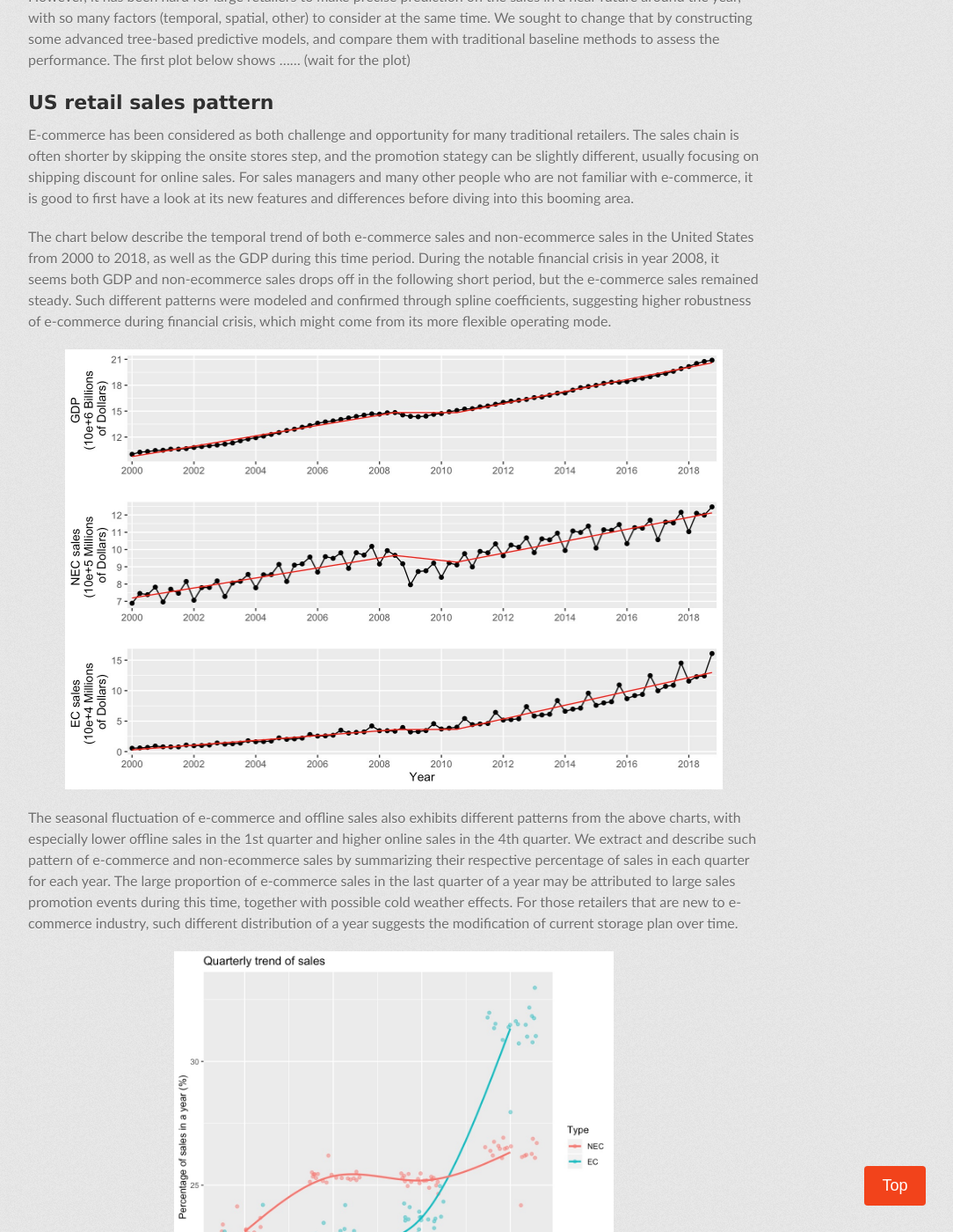
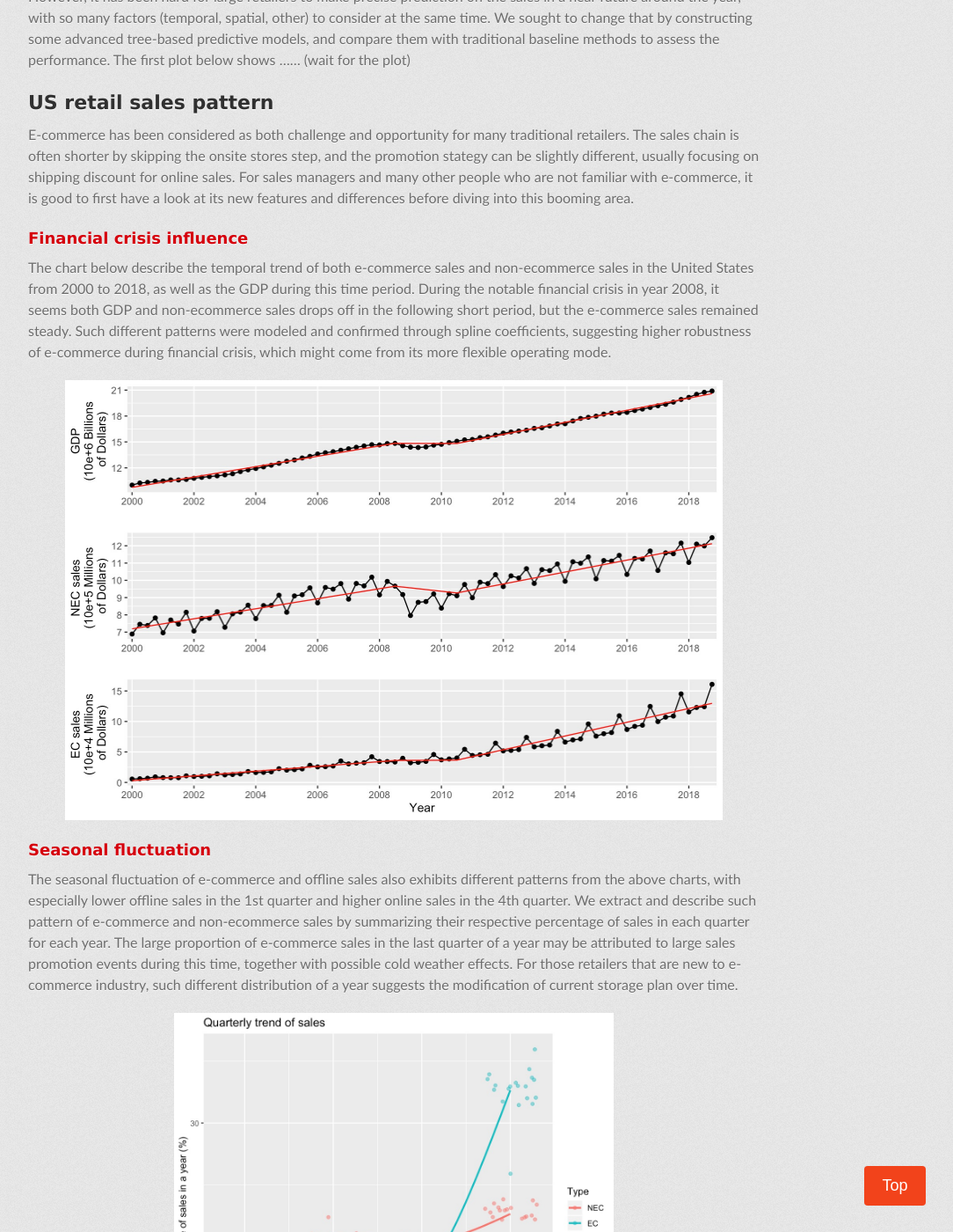
Before and after one commit to churchillcui/ads_retail, a Jekyll site: the page built from index.md, in a window 1280 px wide and 1400 px high, scrolled down 5035 px. Shown: the whole window at 88% size, without its empty margins (192-1276 px from the left). Built offline with Jekyll 4.4.1, drawn with Linux system fonts in a browser that asks for light colours; some web fonts are replaced.

Commit message:
Update index.md

```diff
--- a/index.md
+++ b/index.md
@@ -82,9 +82,13 @@ The sales in some period are assumed to have clear patterns, such as two peaks o
 
 E-commerce has been considered as both challenge and opportunity for many traditional retailers. The sales chain is often shorter by skipping the onsite stores step, and the promotion stategy can be slightly different, usually focusing on shipping discount for online sales. For sales managers and many other people who are not familiar with e-commerce, it is good to first have a look at its new features and differences before diving into this booming area.
 
+### Financial crisis influence
+
 The chart below describe the temporal trend of both e-commerce sales and non-ecommerce sales in the United States from 2000 to 2018, as well as the GDP during this time period. During the notable financial crisis in year 2008, it seems both GDP and non-ecommerce sales drops off in the following short period, but the e-commerce sales remained steady. Such different patterns were modeled and confirmed through spline coefficients, suggesting higher robustness of e-commerce during financial crisis, which might come from its more flexible operating mode.
 
 <img src="images/ecom_time.jpeg" alt="average sales over time" class = "ct" width = "90%">
+
+### Seasonal fluctuation
 
 The seasonal fluctuation of e-commerce and offline sales also exhibits different patterns from the above charts, with especially lower offline sales in the 1st quarter and higher online sales in the 4th quarter. We extract and describe such pattern of e-commerce and non-ecommerce sales by summarizing their respective percentage of sales in each quarter for each year. The large proportion of e-commerce sales in the last quarter of a year may be attributed to large sales promotion events during this time, together with possible cold weather effects. For those retailers that are new to e-commerce industry, such different distribution of a year suggests the modification of current storage plan over time.
 
```
